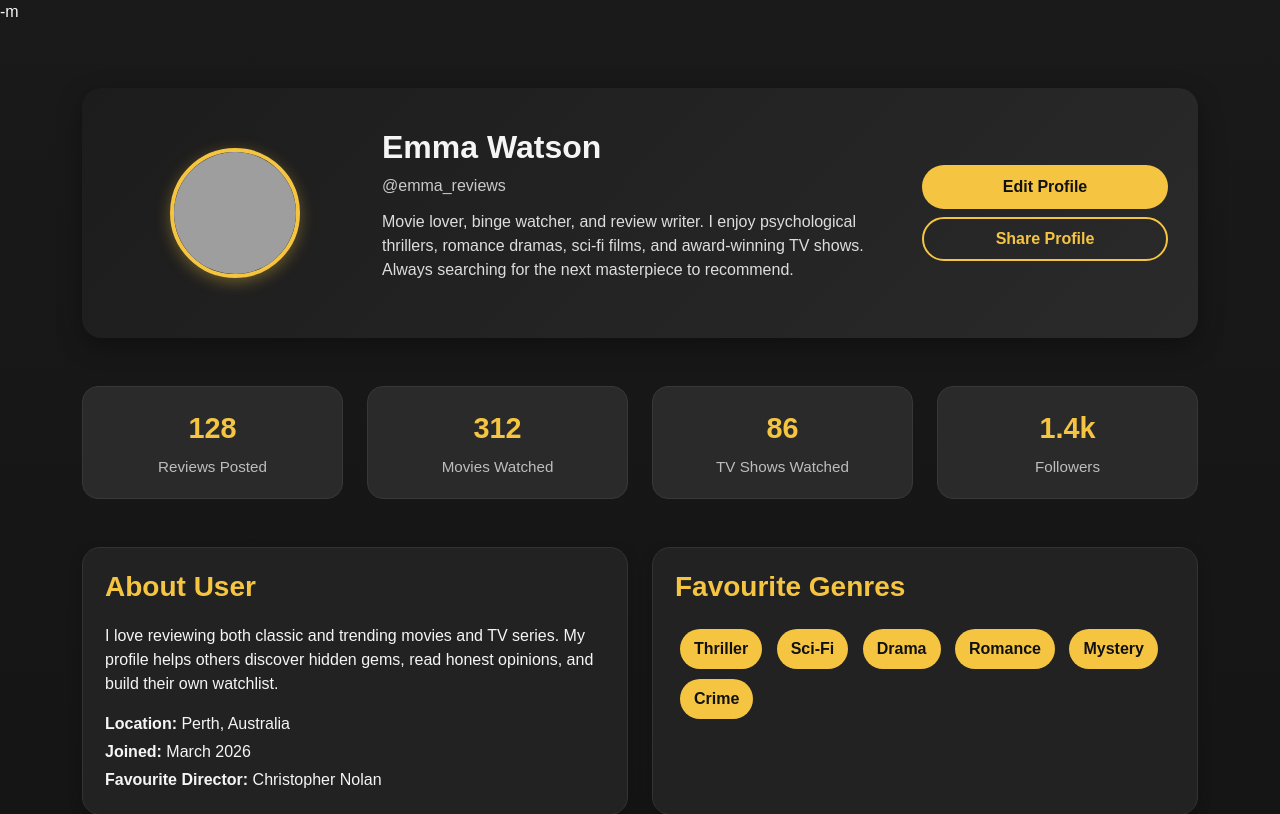
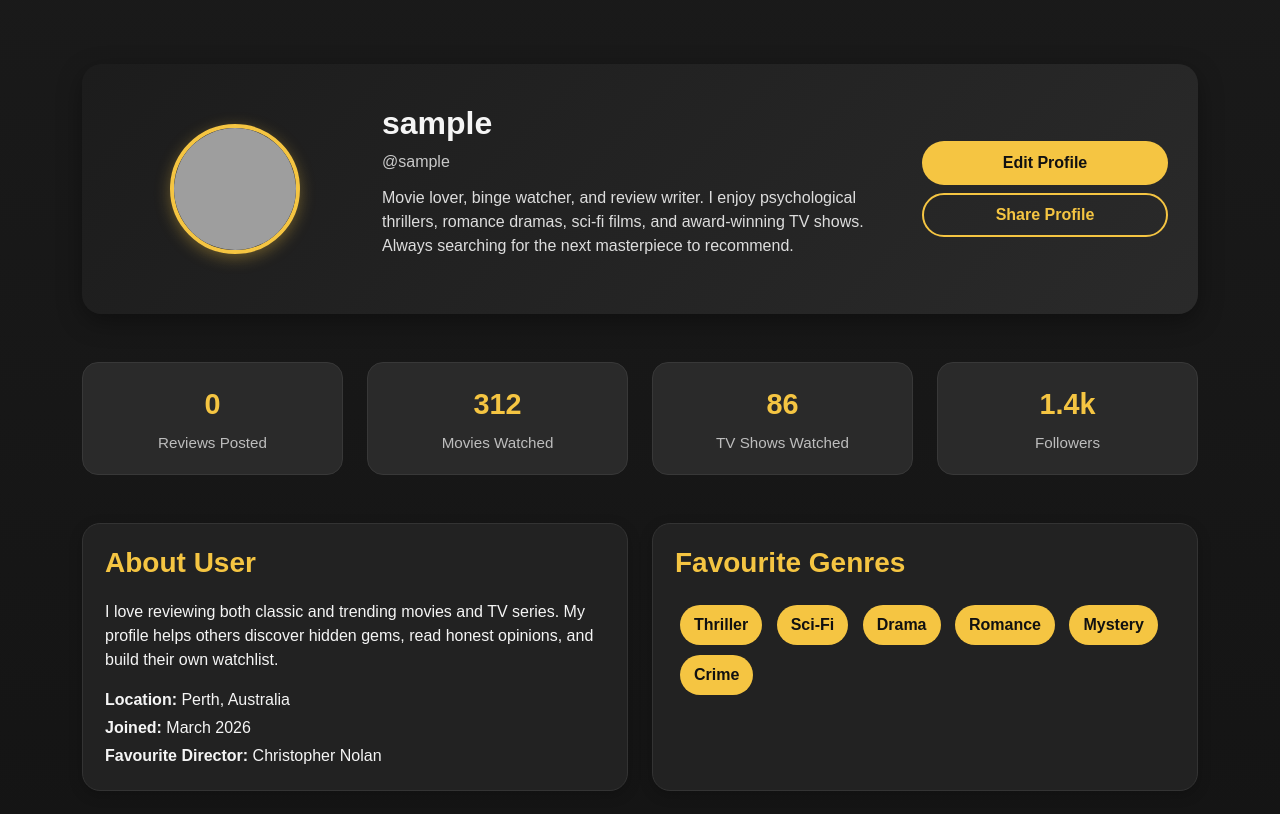
Before and after one commit to juanyeremia/UWA-Agile_Group_Project, a Flask app: page /profile in a window 1280 px wide. Shown: the part 71-885 px from the top of the page. Run offline with Flask 3, Linux system fonts and the light colour scheme; the visitor is signed in with stand-in values (Sample User, id 1); data that the repository does not hold is empty; grey boxes are pictures that could not be loaded.

Commit message:
updated_user_profule

```diff
--- a/app/routes.py
+++ b/app/routes.py
@@ -115,7 +115,14 @@ def privacy():
 @app.route('/profile')
 @login_required
 def profile():
-    return render_template('user_profile.html')
+    user_reviews = Review.query.filter_by(user_id=current_user.id).order_by(Review.created_at.desc()).all()
+
+    return render_template(
+        'user_profile.html',
+        user=current_user,
+        reviews=user_reviews,
+        review_count=len(user_reviews)
+    )
 
 @app.route('/admin')
 def admin():
--- a/app/templates/user_profile.html
+++ b/app/templates/user_profile.html
@@ -12,7 +12,7 @@
 </head>
 
 <body>
-    {% include 'navbar.html' %}-m
+    {% include 'navbar.html' %}
     <div class="container py-4">
 
         <!-- Profile Header -->
@@ -23,8 +23,8 @@
                 </div>
 
                 <div class="col-md-6">
-                    <h1 class="profile-name">Emma Watson</h1>
-                    <p class="profile-username">@emma_reviews</p>
+                    <h1 class="profile-name">{{ user.username }}</h1>
+                    <p class="profile-username">@{{ user.username }}</p>
                     <p class="bio-text">
                         Movie lover, binge watcher, and review writer. I enjoy psychological thrillers, romance dramas, sci-fi films, and award-winning TV shows. Always searching for the next masterpiece to recommend.
                     </p>
@@ -41,7 +41,7 @@
         <div class="row mt-4 g-4">
             <div class="col-md-3">
                 <div class="stat-box">
-                    <div class="stat-number">128</div>
+                    <div class="stat-number">{{ review_count }}</div>
                     <div class="small-muted">Reviews Posted</div>
                 </div>
             </div>
--- a/requirements.txt
+++ b/requirements.txt
@@ -16,7 +16,6 @@ Jinja2==3.1.6
 Mako==1.3.12
 MarkupSafe==3.0.3
 python-dotenv==1.2.2
-requests==2.33.1
 SQLAlchemy==2.0.49
 typing_extensions==4.15.0
 urllib3==2.7.0
```
